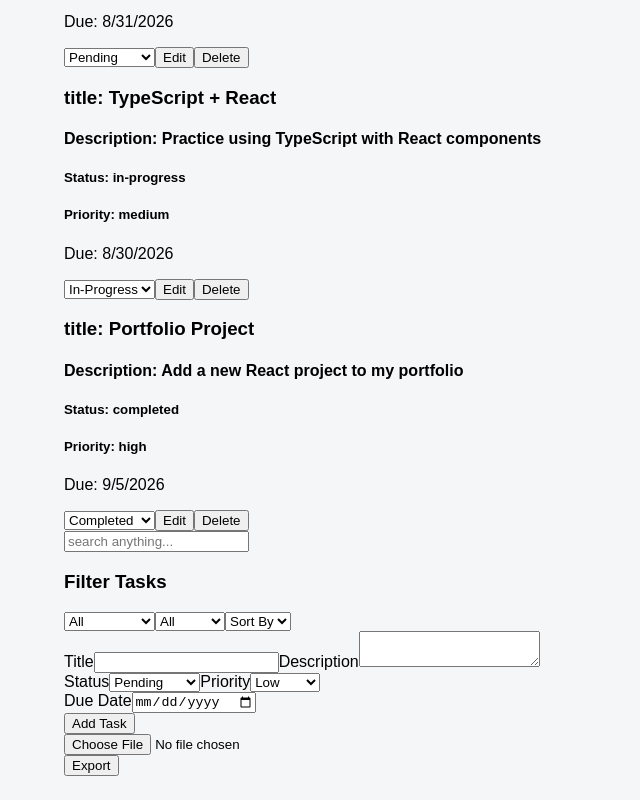
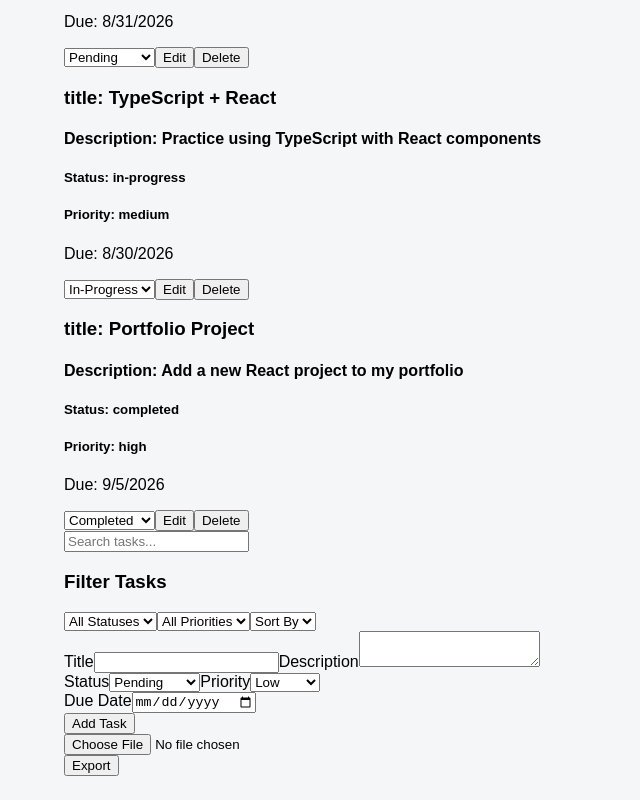
Before and after one commit to mercytv932/Task_Management_dashboard, a React (Vite) app: page / in a window 1280 px wide. Shown: the part 1407-2207 px from the top of the page, without its empty margins (0-640 px from the left). Built offline with nearby package versions, Linux system fonts and the light colour scheme.

Commit message:
task filter class names

```diff
--- a/src/components/TaskFilter.tsx
+++ b/src/components/TaskFilter.tsx
@@ -35,33 +35,38 @@ function TaskFilter({
     onSortChange(sortedValue);
   }
   return (
-    <div>
+    <div className="task-filter">
       <input
+        className="search-input"
         type="text"
-        placeholder="search anything..."
+        placeholder="Search tasks..."
         onChange={handleSearch}
       />
-      <h3>Filter Tasks</h3>
-      <select onChange={handleStatusFilter}>
-        <option value="all">All</option>
+
+      <h3 className="filter-title">Filter Tasks</h3>
+
+      <div className="filter-controls">
+        <select className="filter-select" onChange={handleStatusFilter}>
+          <option value="all">All Statuses</option>
           <option value="pending">Pending</option>
           <option value="in-progress">In-Progress</option>
           <option value="completed">Completed</option>
         </select>
 
-      <select onChange={handlePriorityFilter}>
-        <option value="all">All</option>
+        <select className="filter-select" onChange={handlePriorityFilter}>
+          <option value="all">All Priorities</option>
           <option value="low">Low</option>
           <option value="medium">Medium</option>
           <option value="high">High</option>
         </select>
 
-      <select onChange={handleSorting}>
+        <select className="filter-select" onChange={handleSorting}>
           <option value="default">Sort By</option>
           <option value="title">Title</option>
           <option value="priority">Priority</option>
         </select>
       </div>
+    </div>
   );
 }
 
```
Lines whose indentation alone changed are shown as unchanged.
